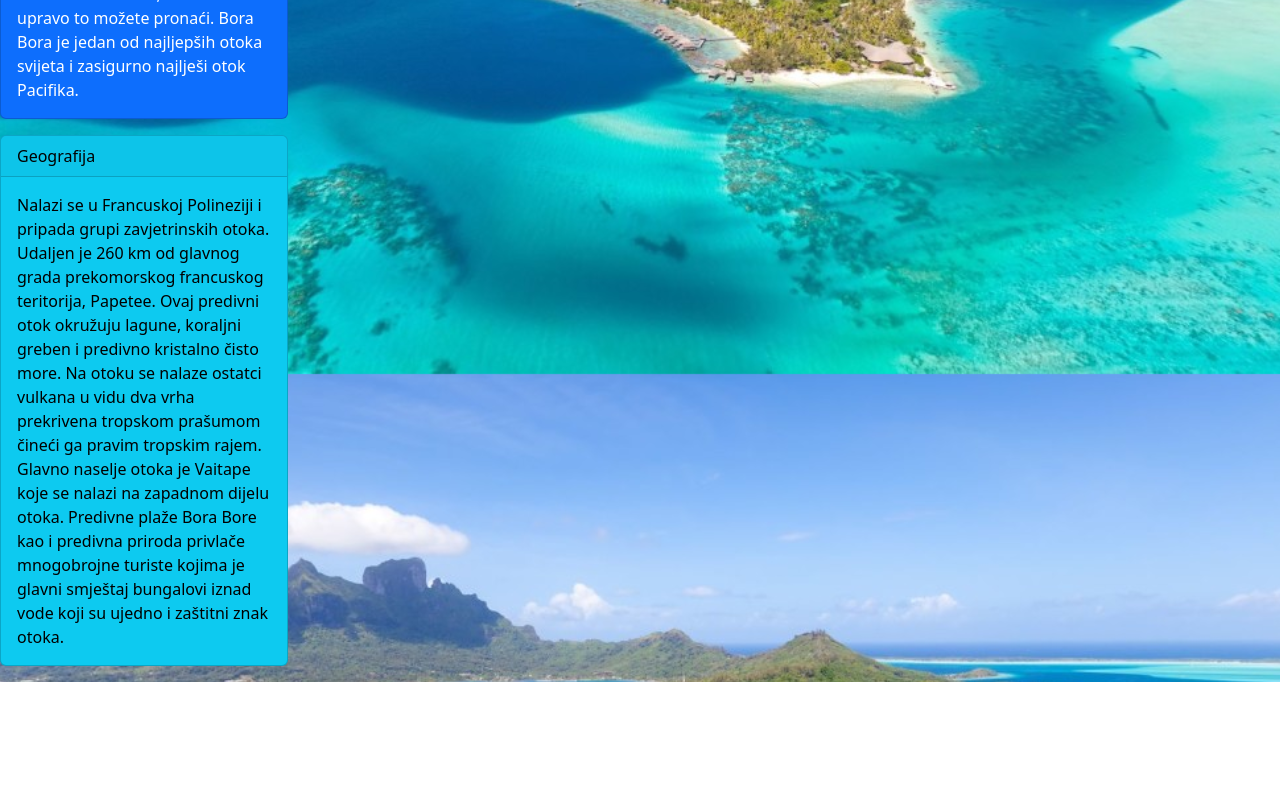
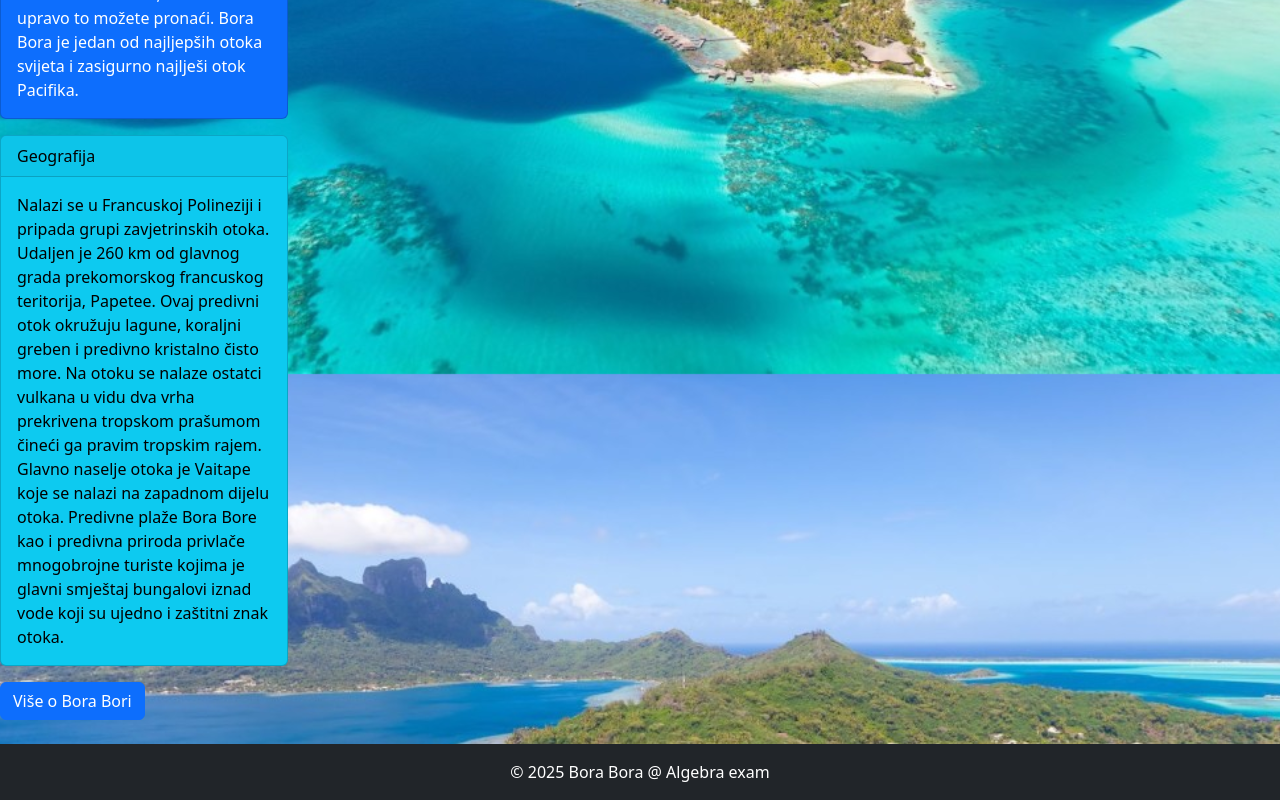
Before and after one commit to skusanic/bora-bora-exam, a plain HTML site: page index.html in a window 1280 px wide. Shown: the part 426-1226 px from the top of the page. Before the commit the page ends 1108 px from the top, so only its background shows below. Drawn offline with nearby package versions, Linux system fonts and the light colour scheme.

Commit message:
feat: Add link and footer

```diff
--- a/index.html
+++ b/index.html
@@ -50,6 +50,17 @@
       </div>
     </div>
 
+    <a
+      href="https://hr.wikipedia.org/wiki/Bora_Bora"
+      class="btn btn-primary"
+      target="_blank"
+      >Više o Bora Bori</a
+    >
+
+    <footer class="bg-dark text-white text-center mt-4 p-3">
+      &copy; 2025 Bora Bora @ Algebra exam
+    </footer>
+
     <script
       src="https://cdn.jsdelivr.net/npm/bootstrap@5.3.8/dist/js/bootstrap.bundle.min.js"
       integrity="sha384-FKyoEForCGlyvwx9Hj09JcYn3nv7wiPVlz7YYwJrWVcXK/BmnVDxM+D2scQbITxI"
```
